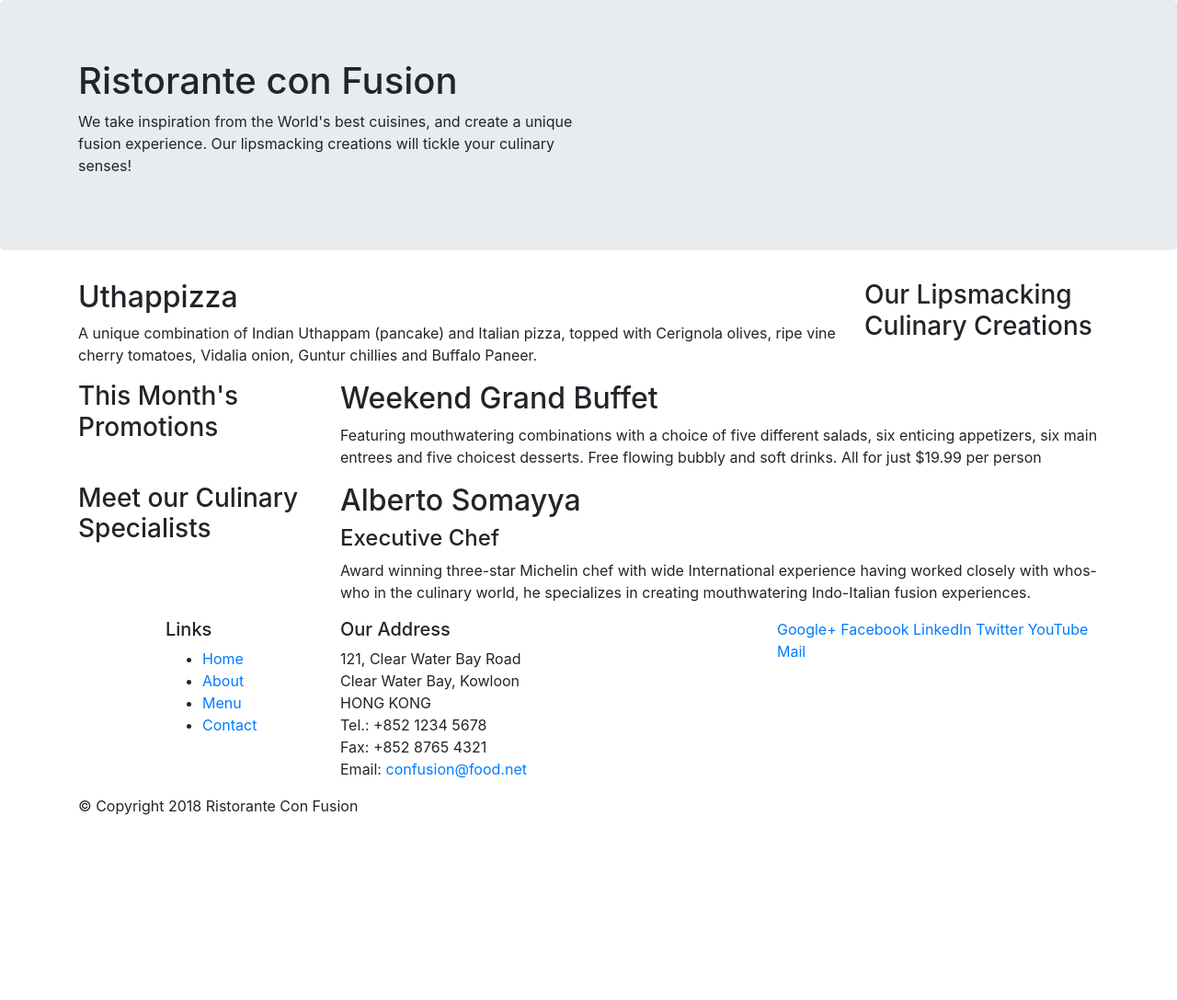
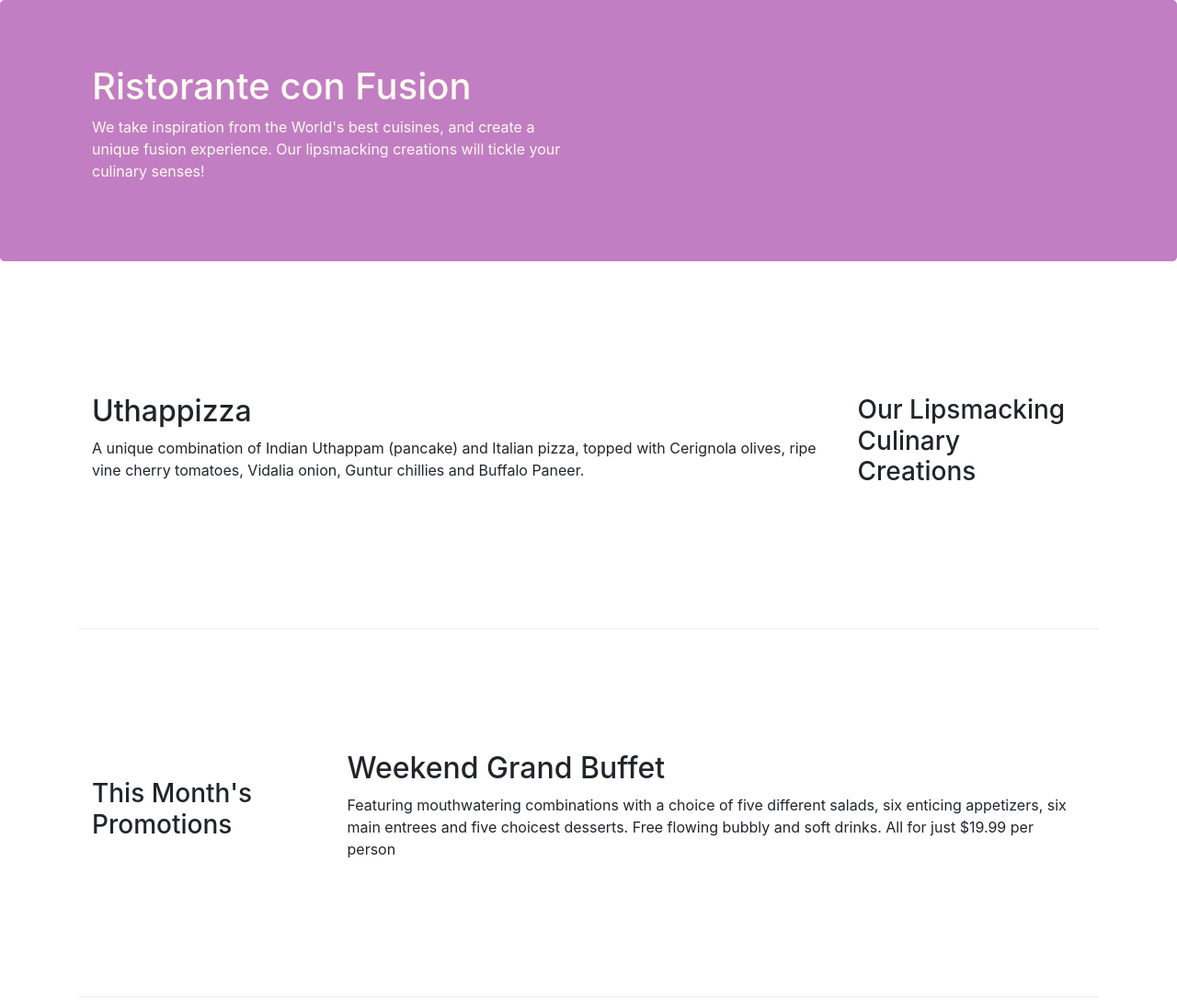
Before and after one commit to itsachaljain/Project, a website: page index.html in a window 1280 px wide. Shown: the top 1087 px of the page at 92% size. Before the commit the page ends 904 px from the top, so only its background shows below. Drawn offline with nearby package versions, Linux system fonts and the light colour scheme.

Commit message:
bootstrap 2.0

```diff
--- a/index.html
+++ b/index.html
@@ -1,73 +1,93 @@
 <!DOCTYPE html>
 <html lang="en">
-
 	<head>
 		<!-- Required meta tags always come first -->
-<meta charset="utf-8">
-<meta name="viewport" content="width=device-width, initial-scale=1, shrink-to-fit=no">
-<meta http-equiv="x-ua-compatible" content="ie=edge">
+		<meta charset="utf-8" />
+		<meta
+			name="viewport"
+			content="width=device-width, initial-scale=1, shrink-to-fit=no"
+		/>
+		<meta http-equiv="x-ua-compatible" content="ie=edge" />
 
 		<!-- Bootstrap CSS -->
-<link rel="stylesheet" href="node_modules/bootstrap/dist/css/bootstrap.min.css">
+		<link
+			rel="stylesheet"
+			href="node_modules/bootstrap/dist/css/bootstrap.min.css"
+		/>
+		<link rel="stylesheet" href="./styles.css" />
 		<title>Ristorante Con Fusion</title>
 	</head>
 
 	<body>
-
 		<header class="jumbotron">
 			<div class="container">
-            <div class="row">
+				<div class="row row-header">
 					<div class="col-12 col-sm-6">
 						<h1>Ristorante con Fusion</h1>
-                    <p>We take inspiration from the World's best cuisines, and create a unique fusion experience. Our lipsmacking creations will tickle your culinary senses!</p>
+						<p>
+							We take inspiration from the World's best cuisines, and create a
+							unique fusion experience. Our lipsmacking creations will tickle
+							your culinary senses!
+						</p>
 					</div>
-                <div>
-                </div>
+					<div></div>
 				</div>
 			</div>
 		</header>
 
 		<div class="container">
-        <div class="row">
+			<div class="row row-content align-items-center">
 				<div class="col-12 col-sm-4 order-sm-last col-md-3">
 					<h3>Our Lipsmacking Culinary Creations</h3>
 				</div>
-            <div class="col-12 col-sm order-sm-first  col-md">
+				<div class="col-12 col-sm order-sm-first col-md">
 					<h2>Uthappizza</h2>
-                <p>A unique combination of Indian Uthappam (pancake) and Italian pizza, topped with Cerignola olives, ripe vine cherry tomatoes, Vidalia onion, Guntur chillies and Buffalo Paneer.</p>
+					<p>
+						A unique combination of Indian Uthappam (pancake) and Italian pizza,
+						topped with Cerignola olives, ripe vine cherry tomatoes, Vidalia
+						onion, Guntur chillies and Buffalo Paneer.
+					</p>
 				</div>
 			</div>
 
-
-        <div class="row">
-            <div class="col-12 col-sm-4 col-md-3"
-            >
+			<div class="row row-content align-items-center">
+				<div class="col-12 col-sm-4 col-md-3">
 					<h3>This Month's Promotions</h3>
 				</div>
 				<div class="col-12 col-sm col-md">
 					<h2>Weekend Grand Buffet</h2>
-                <p>Featuring mouthwatering combinations with a choice of five different salads, six enticing appetizers, six main entrees and five choicest desserts. Free flowing bubbly and soft drinks. All for just $19.99 per person </p>
+					<p>
+						Featuring mouthwatering combinations with a choice of five different
+						salads, six enticing appetizers, six main entrees and five choicest
+						desserts. Free flowing bubbly and soft drinks. All for just $19.99
+						per person
+					</p>
 				</div>
 			</div>
 
-        <div class="row">
+			<div class="row row-content align-items-center">
 				<div class="col-12 col-sm-4 col-md-3">
 					<h3>Meet our Culinary Specialists</h3>
 				</div>
 				<div class="col-12 col-sm col-md">
 					<h2>Alberto Somayya</h2>
 					<h4>Executive Chef</h4>
-                <p>Award winning three-star Michelin chef with wide International experience having worked closely with whos-who in the culinary world, he specializes in creating mouthwatering Indo-Italian fusion experiences. </p>
+					<p>
+						Award winning three-star Michelin chef with wide International
+						experience having worked closely with whos-who in the culinary
+						world, he specializes in creating mouthwatering Indo-Italian fusion
+						experiences.
+					</p>
 				</div>
 			</div>
 		</div>
 
-    <footer >
+		<footer class="footer">
 			<div class="container">
-            <div class="row">
+				<div class="row row-content">
 					<div class="col-4 offset-1 col-sm-2">
 						<h5>Links</h5>
-                    <ul>
+						<ul class="list-unstyled">
 							<li><a href="#">Home</a></li>
 							<li><a href="#">About</a></li>
 							<li><a href="#">Menu</a></li>
@@ -77,16 +97,16 @@
 					<div class="col-7 col-sm-5">
 						<h5>Our Address</h5>
 						<address>
-		              121, Clear Water Bay Road<br>
-		              Clear Water Bay, Kowloon<br>
-		              HONG KONG<br>
-		              Tel.: +852 1234 5678<br>
-		              Fax: +852 8765 4321<br>
+							121, Clear Water Bay Road<br />
+							Clear Water Bay, Kowloon<br />
+							HONG KONG<br />
+							Tel.: +852 1234 5678<br />
+							Fax: +852 8765 4321<br />
 							Email: <a href="mailto:confusion@food.net">confusion@food.net</a>
 						</address>
 					</div>
-                <div class="col-12 col-sm-4">
-                    <div>
+					<div class="col-12 col-sm-4 align-self-center">
+						<div class="text-center">
 							<a href="http://google.com/+">Google+</a>
 							<a href="http://www.facebook.com/profile.php?id=">Facebook</a>
 							<a href="http://www.linkedin.com/in/">LinkedIn</a>
@@ -96,7 +116,7 @@
 						</div>
 					</div>
 				</div>
-           <div class="row">
+				<div class="row justify-content-center">
 					<div class="col-auto">
 						<p>© Copyright 2018 Ristorante Con Fusion</p>
 					</div>
@@ -107,7 +127,5 @@
 		<script src="node_modules/jquery/dist/jquery.slim.min.js"></script>
 		<script src="node_modules/popper.js/dist/umd/popper.min.js"></script>
 		<script src="node_modules/bootstrap/dist/js/bootstrap.min.js"></script>
-
 	</body>
-
 </html>
--- /dev/null
+++ b/styles.css
@@ -0,0 +1,30 @@
+.row-header {
+	margin: 0px auto;
+	padding: 0px auto;
+}
+
+.row-content {
+	margin: 0px auto;
+	padding: 50px 0px 50px 0px;
+	border-bottom: 1px ridge;
+	min-height: 400px;
+}
+
+.footer {
+	background-color: aliceblue;
+	margin: 0px auto;
+	padding: 20px 0px 20px 0px;
+}
+
+.jumbotron {
+	padding: 70px 30px 70px 30px;
+	margin: 0px auto;
+	background-color: rgb(194, 126, 194);
+	color: floralwhite;
+}
+
+.address {
+	font-size: 80%;
+	margin: 0px;
+	color: #0f0f0f;
+}
```
Also changed, not shown: package.json (indentation only). Lines whose indentation alone changed are shown as unchanged.
